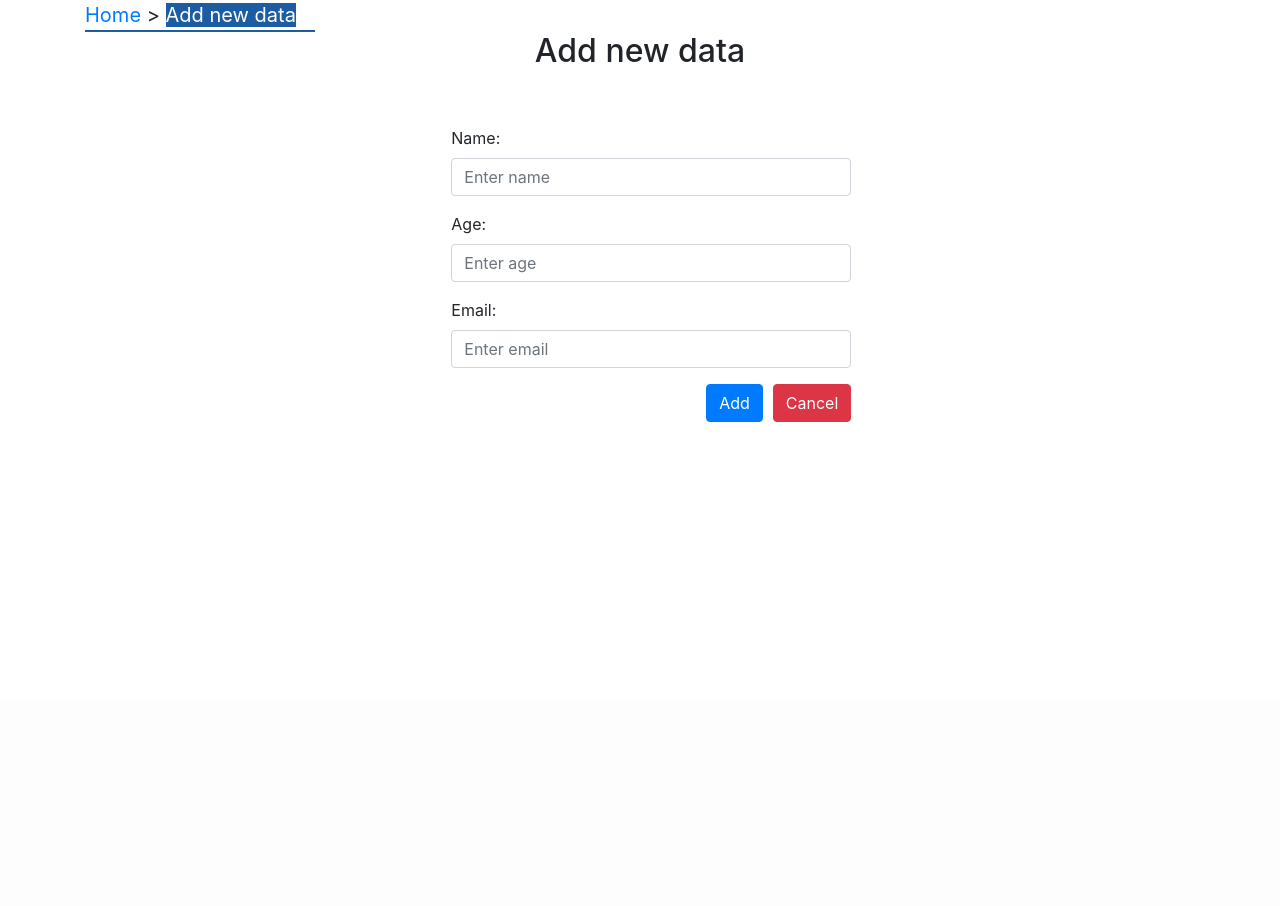
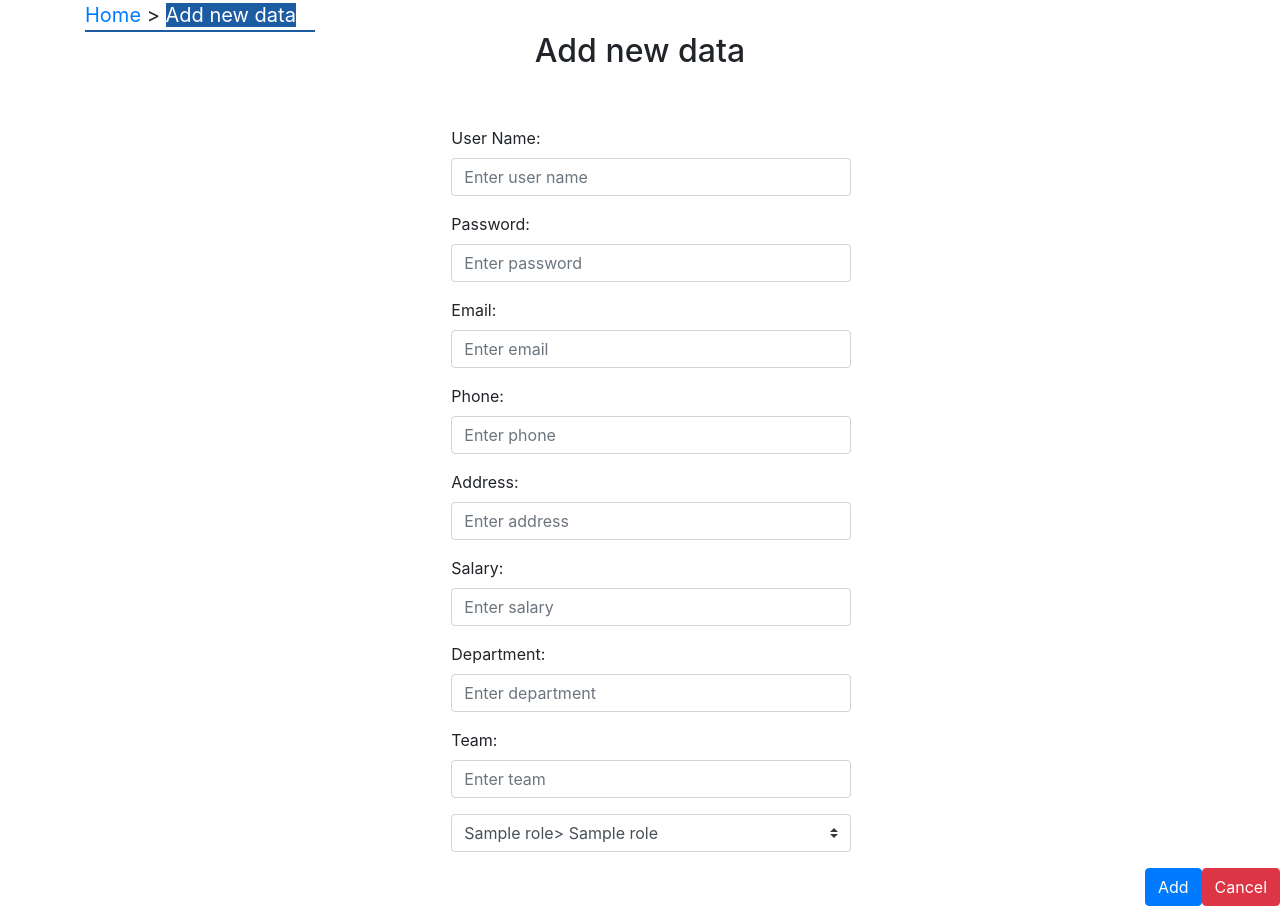
Before and after one commit to huytx0909/ISD-Hanu, a PHP site: page /addUser.php in a window 1280 px wide. Shown: the part 100-1006 px from the top of the page. Before the commit the page ends 522 px from the top, so only its background shows below. Run offline with PHP 8.4, Linux system fonts and the light colour scheme; tables that the repository leaves empty hold one stand-in row (values such as "Sample post").

Commit message:
add fields

```diff
--- a/php/addUser.php
+++ b/php/addUser.php
@@ -3,38 +3,47 @@
 	include_once("config.php");
 
 	if(isset($_POST['Submit'])) {
-	$name = mysqli_real_escape_string($mysqli, $_POST['name']);
-	$age = mysqli_real_escape_string($mysqli, $_POST['age']);
+		$userName = mysqli_real_escape_string($mysqli, $_POST['user-name']);
+		$password = mysqli_real_escape_string($mysqli, $_POST['password']);
 		$email = mysqli_real_escape_string($mysqli, $_POST['email']);
+		$phone = mysqli_real_escape_string($mysqli, $_POST['phone']);
+		$address = mysqli_real_escape_string($mysqli, $_POST['address']);
+		$salary = mysqli_real_escape_string($mysqli, $_POST['salary']);
+		$department = mysqli_real_escape_string($mysqli, $_POST['department']);
+		$team = mysqli_real_escape_string($mysqli, $_POST['team']);
+		$role = mysqli_real_escape_string($mysqli, $_POST['role']);
 
 		// checking empty fields
-	if(empty($name) || empty($age) || empty($email)) {
+		if(empty($userName) || empty($password) || empty($email)) {
 
-		if(empty($name)) {
+			if(empty($userName)) {
 				echo "<font color='red'>Name field is empty.</font><br/>";
 			}
 
-		if(empty($age)) {
-			echo "<font color='red'>Age field is empty.</font><br/>";
+			if(empty($password)) {
+				echo "<font color='red'>password field is empty.</font><br/>";
 			}
 
 			if(empty($email)) {
 				echo "<font color='red'>Email field is empty.</font><br/>";
 			}
 
-		//link to the previous page
+			//link to the previous ppassword
 			echo "<br/><a href='javascript:self.history.back();'>Go Back</a>";
 		} else {
 			// if all the fields are filled (not empty)
 
 			//insert data to database
-		$result = mysqli_query($mysqli, "INSERT INTO user(`name`,age,email) VALUES('$name','$age','$email')");
+			echo $userName, $password, $email, $phone, $address, $salary, $department, $team, $role;
+			$insertResult = mysqli_query($mysqli, "INSERT INTO user(`name`, password, email, phone, address, salary) VALUES('$userName','$password','$email')");
 
 			//display success message
 			echo "<font color='green'>Data added successfully.";
 			echo "<br/><a href='index.php'>View Result</a>";
 		}
 	}
+
+			$roleResult = mysqli_query($mysqli, "SELECT * FROM role ORDER BY id DESC"); // using mysqli_query instead
 	?>
 	<!DOCTYPE html>
 	<html lang="en">
@@ -64,17 +73,55 @@ if(isset($_POST['Submit'])) {
 				<h2 style="text-align: center;">Add new data</h2>
 				<form action="addUser.php" method="post" name="form1" class="form">
 				  <div class="form-group">
-			    <label for="name">Name:</label>
-			    <input type="text" class="form-control" name="name" placeholder="Enter name">
+				    <label for="name">User Name:</label>
+				    <input type="text" class="form-control" name="user-name" placeholder="Enter user name">
 				  </div>
 				  <div class="form-group">
-			    <label for="age">Age:</label>
-			    <input type="text" class="form-control" name="age" placeholder="Enter age">
+				    <label for="password">Password:</label>
+				    <input type="password" class="form-control" name="password" placeholder="Enter password">
 				  </div>
 				  <div class="form-group">
 				    <label for="email">Email:</label>
 				    <input type="text" class="form-control" name="email" placeholder="Enter email">
 				  </div>
+				   <div class="form-group">
+				    <label for="phone">Phone:</label>
+				    <input type="text" class="form-control" name="phone" placeholder="Enter phone">
+				  </div>
+				  <div class="form-group">
+				    <label for="address">Address:</label>
+				    <input type="text" class="form-control" name="address" placeholder="Enter address">
+				  </div>
+				  <div class="form-group">
+				    <label for="salary">Salary:</label>
+				    <input type="text" class="form-control" name="salary" placeholder="Enter salary">
+				  </div>
+				  <div class="form-group">
+				    <label for="department">Department:</label>
+				    <input type="text" class="form-control" name="department" placeholder="Enter department">
+				  </div>
+				  <div class="form-group">
+				    <label for="team">Team:</label>
+				    <input type="text" class="form-control" name="team" placeholder="Enter team">
+				  </div>
+				    <div class="form-group">
+					   <select class="custom-select" name="role">
+					   		<?php
+					   		while($res = mysqli_fetch_array($roleResult)) { ?>
+					      	<option class="dropdown-item" value=<?php echo "<td>".$res['name']."</td>"?>>
+
+					      	 <?php echo "<td>".$res['name']."</td>"?>
+					      	</option>
+							<?php
+						 }
+						?>
+						</select>
+
+
+					  </div>
+					</div>
+				  </div>
+
 				   	<button type="reset" class="btn btn-danger float-right" name="cancel">Cancel</button>
 				  	<button type="submit" class="btn btn-primary float-right" name="Submit">Add</button>
 
```
Lines whose indentation alone changed are shown as unchanged.
